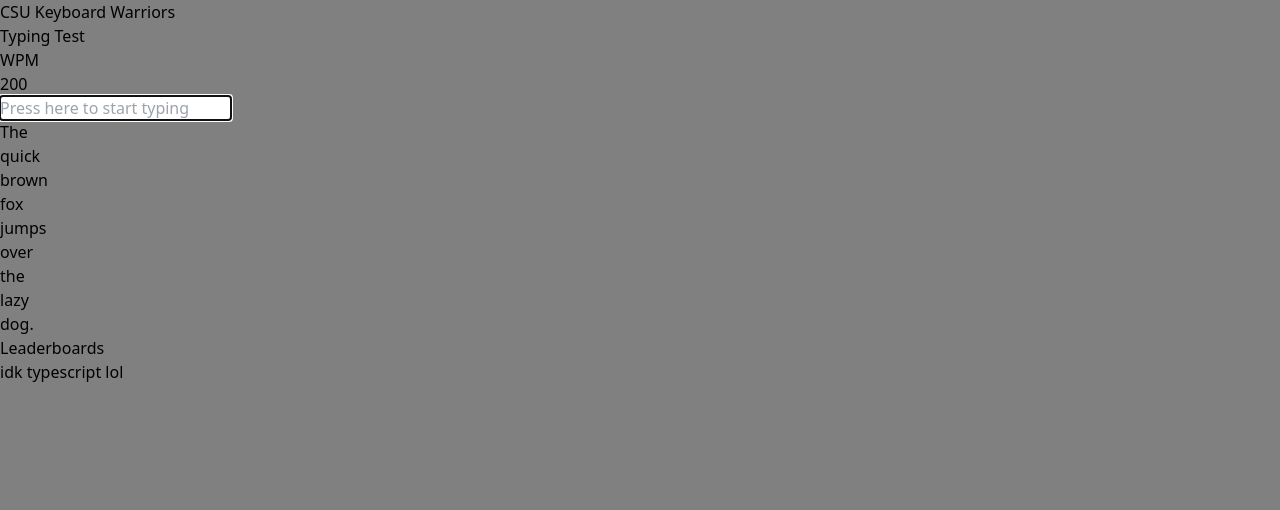
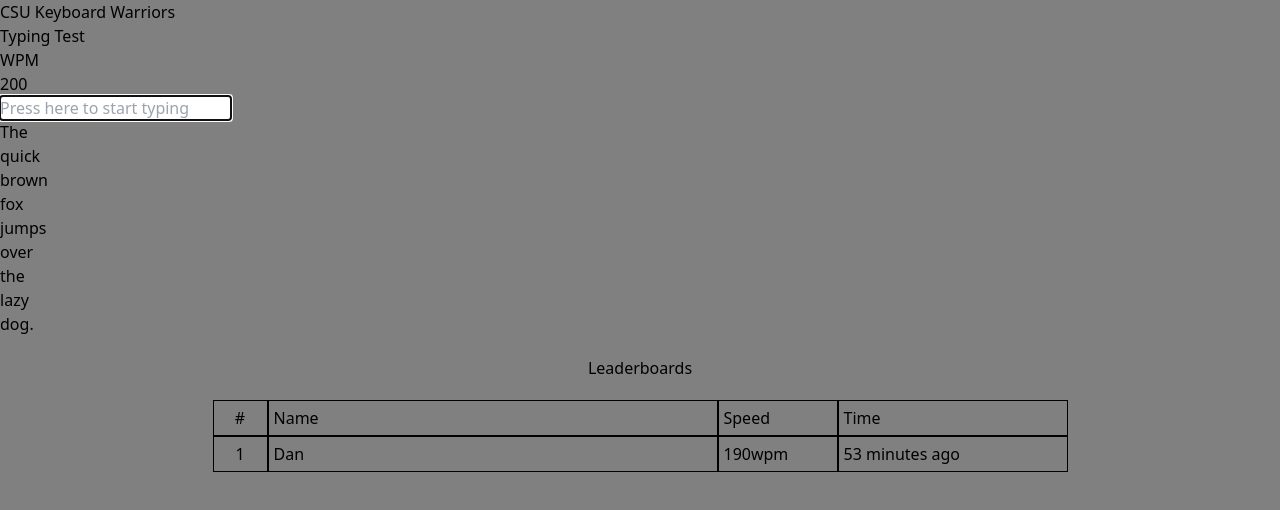
Before and after one commit to Danvictorgithub/RacerProject, a React (Vite) app: page / in a window 1280 px wide. Shown: the top 510 px of the page. Built offline with nearby package versions, Linux system fonts and the light colour scheme.

Commit message:
Added entry in Changelog.txt and Added leaderboard in Racer.tsx

```diff
--- a/src/components/Racer.tsx
+++ b/src/components/Racer.tsx
@@ -39,9 +39,28 @@ export default function Racer() {
                 </div>
             </div>
             <div className="p-12">
-                <h2 className="font-black text-3x1">Leaderboards</h2>
+                <h2 className="font-black text-3xl" style={{display: 'flex', justifyContent: 'center', margin: '20px'}}>Leaderboards</h2>
                 {/* Task ni Lendel */}
-                <h3> idk typescript lol </h3>
+                <div style={{display: 'flex', justifyContent: 'center'}}>
+                <div className="font-black text">
+                    {/*leaderboard header*/}
+                    <div className="leaderBoard-entry">
+                    <h3 style={{display: 'inline-block', border: '1px solid black', padding: '5px', margin: '0', width: '55px', textAlign:'center'}}>#</h3>
+                    <h3 style={{display: 'inline-block', border: '1px solid black', padding: '5px', margin: '0', width: '450px' }}>Name</h3>
+                    <h3 style={{display: 'inline-block', border: '1px solid black', padding: '5px', margin: '0', width: '120px'}}>Speed</h3>
+                    <h3 style={{display: 'inline-block', border: '1px solid black', padding: '5px', margin: '0', width: '230px'}}>Time</h3>
+                    </div>
+                    {/*leaderboard entry*/}
+                    <div className="leaderBoard-entry">
+                    <h3 style={{display: 'inline-block', border: '1px solid black', padding: '5px', margin: '0', width: '55px', textAlign:'center'}}>1</h3>
+                    <h3 style={{display: 'inline-block', border: '1px solid black', padding: '5px', margin: '0', width: '450px' }}>Dan</h3>
+                    <h3 style={{display: 'inline-block', border: '1px solid black', padding: '5px', margin: '0', width: '120px'}}>190wpm</h3>
+                    <h3 style={{display: 'inline-block', border: '1px solid black', padding: '5px', margin: '0', width: '230px'}}>53 minutes ago</h3>
+                    </div>
+                </div>
+                </div>
+
+
             </div>
         </>
     );
```
Also changed, not shown: Changelog.txt.
